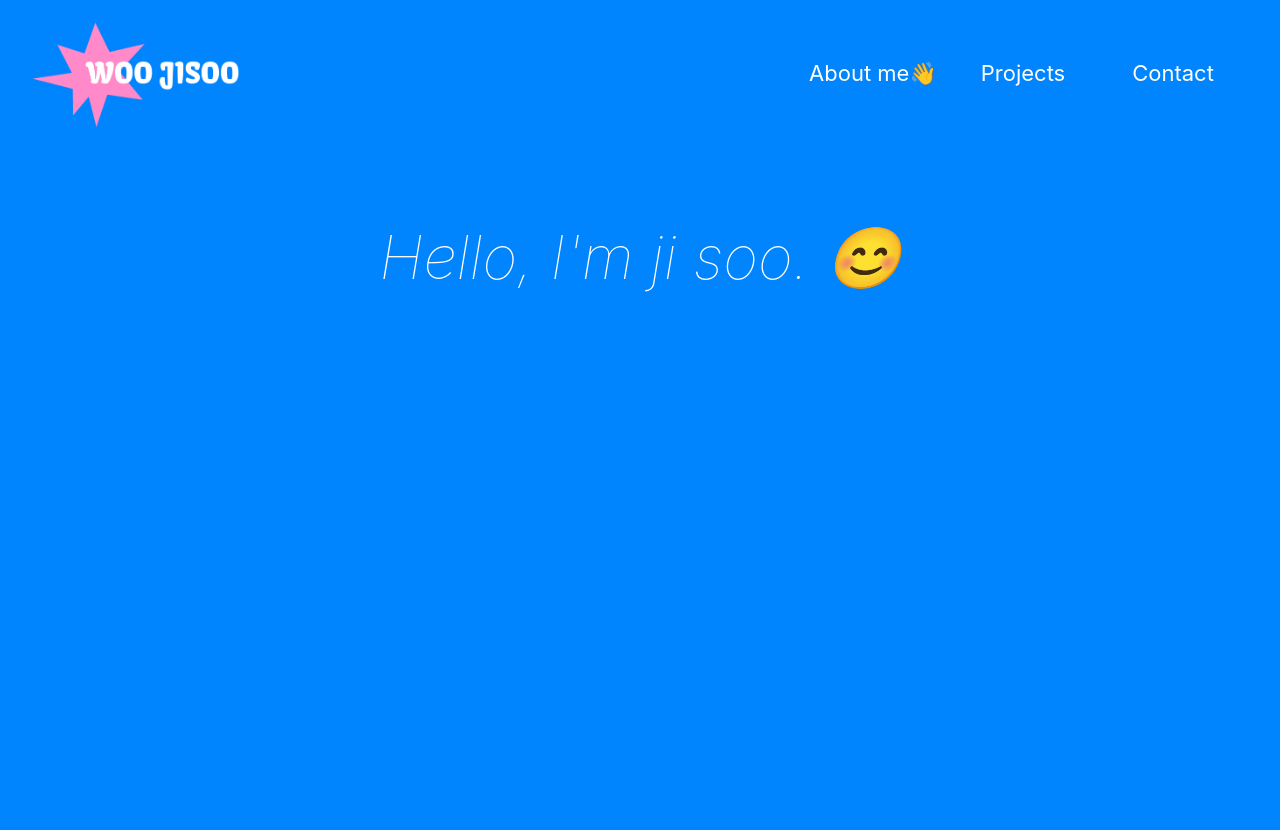
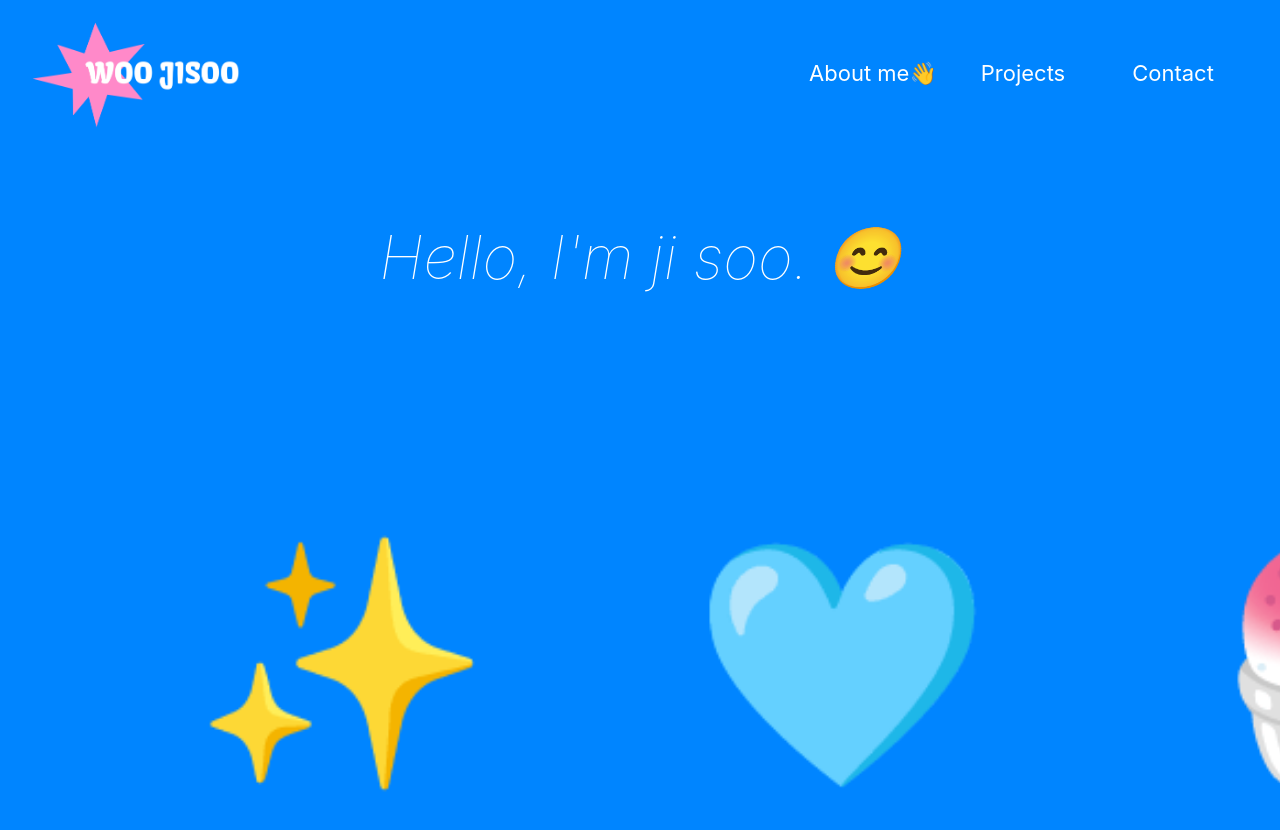
Before and after one commit to jisooround/aboutme-project, a React (Vite) app: page / in a window 1280 px wide. Shown: the top 830 px of the page. After the commit the page ends 800 px from the top, so only its background shows below. Built offline with nearby package versions, Linux system fonts and the light colour scheme.

Commit message:
feat: HomeSlide 수정

```diff
--- a/src/components/HomeSlide.tsx
+++ b/src/components/HomeSlide.tsx
@@ -3,86 +3,61 @@ import styled from "styled-components";
 // import MulitCarousel from "./ui/MultiCarousel";
 
 const HomeSlide = () => {
-  const slideContent = [
-    {
-      id: 0,
-      imgUrl: "",
-      bgcolor: "var(--color-pink)",
-    },
-    {
-      id: 1,
-      imgUrl: "",
-      bgcolor: "var(--color-black10)",
-    },
-    {
-      id: 2,
-      imgUrl: "",
-      bgcolor: "var(--color-black50)",
-    },
-    {
-      id: 3,
-      imgUrl: "",
-      bgcolor: "var(--color-black70)",
-    },
-    {
-      id: 4,
-      imgUrl: "",
-      bgcolor: "var(--color-black40)",
-    },
-  ];
-  // const [currentIndex, setCurrentIndex] = useState(0);
-
   return (
-    <SlideStyle>
+    <ContainerStyle>
       <div>
-        {/* <MulitCarousel> */}
-        {slideContent.map((item) => (
-          <p style={{ background: `${item.bgcolor}` }} key={item.id}>
-            {item.id}
-          </p>
-        ))}
+        <p>🍧</p>
+        <p>🍡</p>
+        <p>✨</p>
+        <p>🩵</p>
       </div>
-      {/* </MulitCarousel> */}
-    </SlideStyle>
+      <div>
+        <p>🍧</p>
+        <p>🍡</p>
+        <p>✨</p>
+        <p>🩵</p>
+      </div>
+      <div>
+        <p>🍧</p>
+        <p>🍡</p>
+        <p>✨</p>
+        <p>🩵</p>
+      </div>
+    </ContainerStyle>
   );
 };
 
-const SlideStyle = styled.div`
-  position: relative;
+const ContainerStyle = styled.div`
   width: 100%;
-  height: 100%;
-  margin: 0 auto;
-  /* display: flex; */
   overflow: hidden;
-  display: grid;
+  position: fixed;
+  bottom: -30px;
+  display: flex;
+  flex-wrap: nowrap;
+  align-items: flex-end;
+  justify-content: center;
+  padding: 3.125rem 0;
+  box-sizing: border-box;
   div {
-    width: 4000px;
     display: flex;
-    flex-shrink: 0;
-    animation: loop 3s linear infinite;
-  }
-  p {
-    width: 800px;
-    height: 600px;
-  }
-
-  @keyframes loop {
-    0% {
-      transform: translateX(0);
-    }
-    100% {
-      transform: translateX(-500%);
+    animation: loop 20s infinite linear;
+    p {
+      display: inline;
+      align-items: center;
+      font-size: 23.75rem;
+      font-style: normal;
+      padding: 0 6.25rem;
+      box-sizing: border-box;
+      @media ${(props) => props.theme.laptop} {
+        font-size: 240px;
+      }
     }
   }
-
-  /* animation: slide 30s linear infinite;
-  @keyframes slide {
-    0% {
-      transform: translate3d(0, 0, 0);
+  @keyframes loop {
+    100% {
+      -webkit-transform: translateX(-100%);
+      transform: translateX(-100%);
     }
-    100% {
-      transform: translate3d(-1500px, 0, 0);
-    }
-  } */
+  }
 `;
 export default HomeSlide;
--- a/src/components/ui/LoadingUi.tsx
+++ b/src/components/ui/LoadingUi.tsx
@@ -13,8 +13,6 @@ const LoadingStyle = styled.div`
   width: 100%;
   height: 100%;
   background-color: var(--color-white);
-  /* display: flex;
-  justify-content: center; */
   text-align: center;
   padding-top: 150px;
 `;
```
